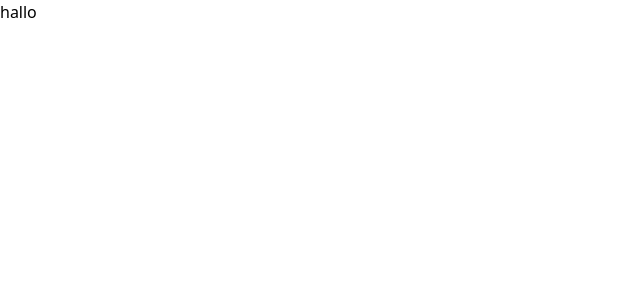
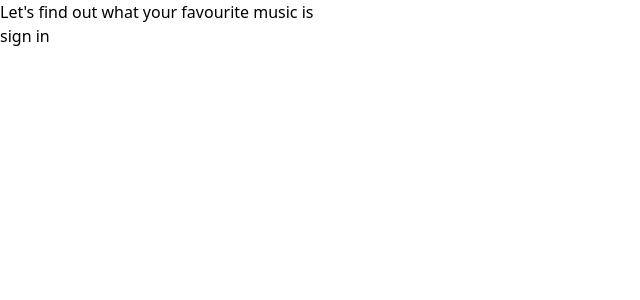
Before and after one commit to kaengurubeutel/wrappy, a Vue app in the folder frontend/: page / in a window 1280 px wide. Shown: the top 300 px of the page, without its empty margins (0-640 px from the left). Built offline with nearby package versions, Linux system fonts and the light colour scheme.

Commit message:
fixed routing

```diff
--- a/frontend/src/router/index.js
+++ b/frontend/src/router/index.js
@@ -8,7 +8,7 @@ import {
 const routes = [{
         path: "/",
         name: 'Landingpage',
-        component: () => import('../views/landingpage.vue')
+        component: () => import('../views/Landingpage.vue')
     },
     {
         path: "/insights",
@@ -18,12 +18,12 @@ const routes = [{
     {
         path: "/callback",
         name: 'Callback',
-        component: () => import('../views/callback.vue')
+        component: () => import('../views/Callback.vue')
     },
     {
         path: "/about",
         name: 'About',
-        component: () => import('../views/about.vue')
+        component: () => import('../views/About.vue')
     },
 
 ]
--- a/frontend/src/views/Landingpage.vue
+++ b/frontend/src/views/Landingpage.vue
@@ -1,6 +1,7 @@
 <template>
   <div>
-    <h1>hallo</h1>
+    <h1>Let's find out what your favourite music is</h1>
+    <button>sign in</button>
   </div>
 </template>
 
```
Also changed, not shown: frontend/src/components/RecentSong.vue (added), frontend/src/components/Timeline.vue (added).
